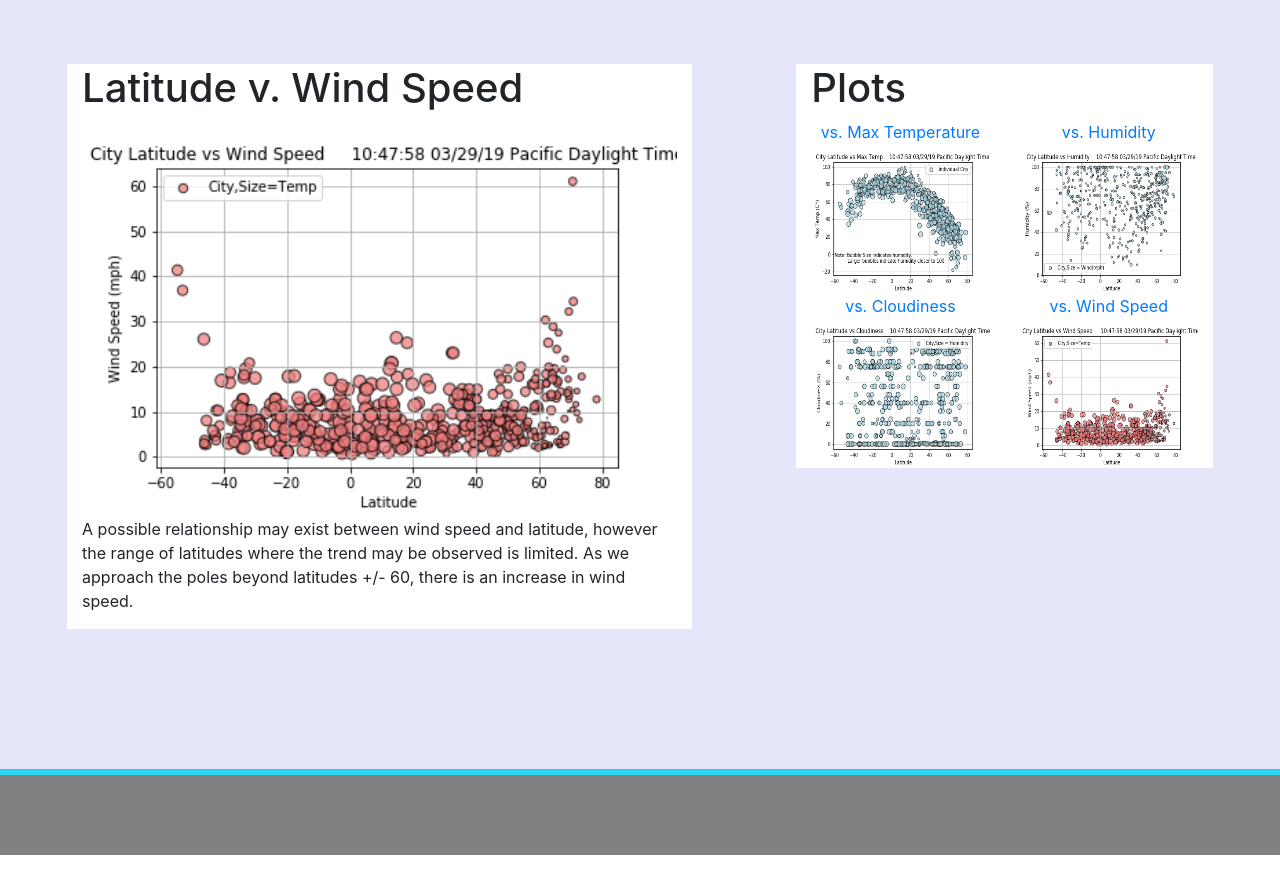
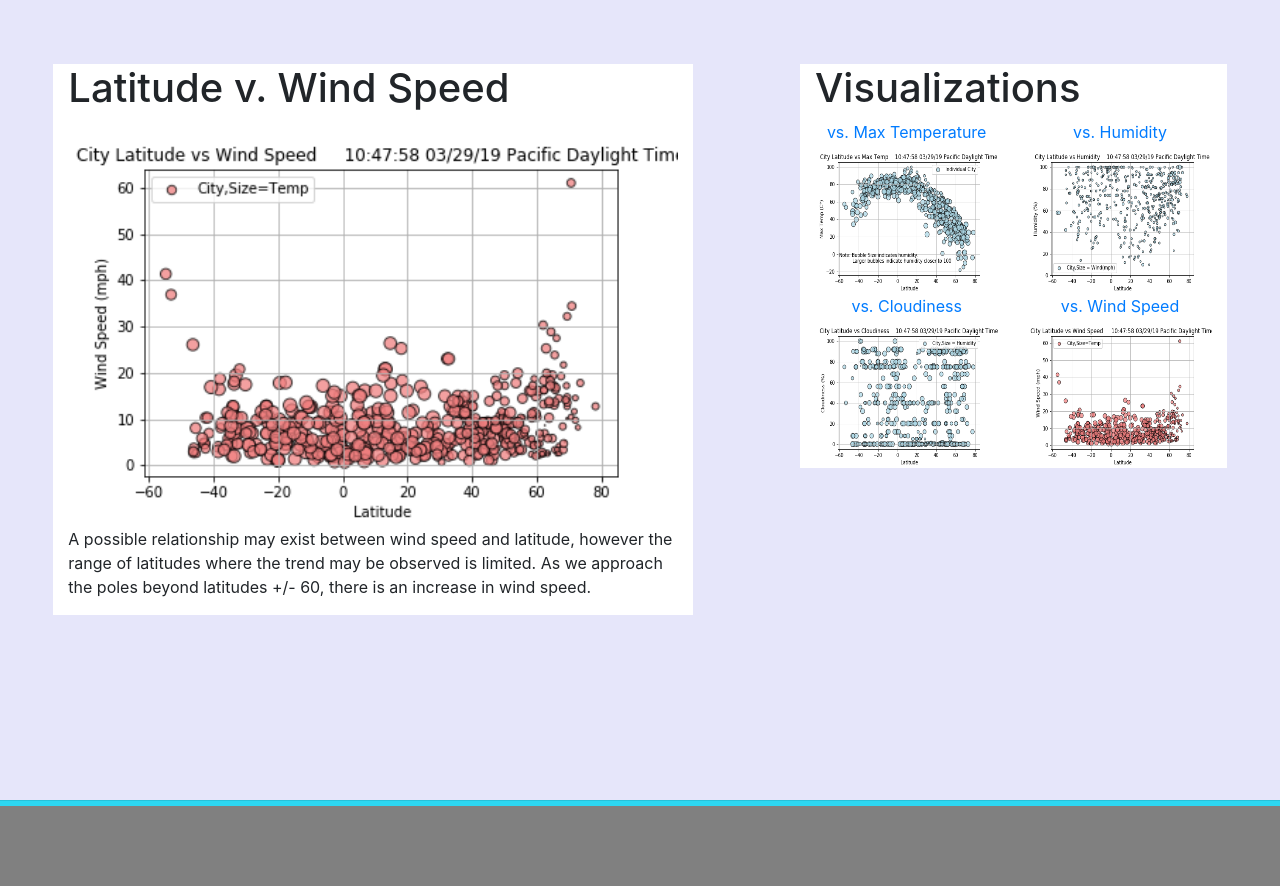
Before and after one commit to oblockton/WeatherData_Dashboard, a PHP site: page /plot_wind_speed.html in a window 1280 px wide. Shown: the part 75-961 px from the top of the page. Before the commit the page ends 930 px from the top, so only its background shows below. Run offline with PHP 8.4, Linux system fonts and the light colour scheme.

Commit message:
adjust sizing,remove main content canvas

```diff
--- a/CSS/style.css
+++ b/CSS/style.css
@@ -110,16 +110,14 @@ body {
 
 #content-row {
 	justify-content: space-around;
+	padding-bottom: 2%;
 
 }
 
 #content-container {
 	/* padding-left: 8.33%; */
 	padding-top: 5%;
-	display: flex;
-	flex-wrap: wrap;
-	flex-direction: row;
-	justify-content: space-around;
+	overflow: auto;
 }
 
 .sidebar-mod {
@@ -147,9 +145,9 @@ body {
 	width: 100%;
 }
 
-.footer-marg {
+/* .footer-marg {
 	margin-top: 11%;
-}
+} */
 
 #footer {
 	height:80px;
@@ -196,6 +194,9 @@ body {
 	max-width: none;
 }
 
+#compare-img {
+	width: 100%;
+}
 
 /* >>>>>>>>>>>>>>>>>>>>>>>>>>>>>>>>>>>>>>>> Data page styling <<<<<<<<<<<<<<<<<<<<<<<<<<<<<<<<<<<<<<<<<<<<<<<<<<<<<<<<<< */
 
@@ -218,7 +219,7 @@ body {
 	overflow: auto;
 }
 
-/* >>>>>>>>>>>>>>>>>>>>>>>>>>>>>>>>>>>>>>>>>> Pplot Page Styling<<<<<<<<<<<<<<<<<<<<<<<<<<<<<<<<<<<<<<<<<<<<<<<<< */
+/* >>>>>>>>>>>>>>>>>>>>>>>>>>>>>>>>>>>>>>>>>> Plot Page Styling<<<<<<<<<<<<<<<<<<<<<<<<<<<<<<<<<<<<<<<<<<<<<<<<< */
 
 #descript img {
 	width: 100%;
--- a/comparisons.html
+++ b/comparisons.html
@@ -33,15 +33,15 @@
               <a class="compare-link" href="plot_temp.html">vs. Max Temperature<img id="compare-img" src="images/Lat_V_Temp.png"></a>
            </div>
            <div class="col-md-6 multi-plot">
-              <a class="compare-link" href="plot_humidity.html">vs. Humidity<img id="compare-img" src="images/Lat_V_Humidity.png" width="432px" height="288px"></a>
+              <a class="compare-link" href="plot_humidity.html">vs. Humidity<img id="compare-img" src="images/Lat_V_Humidity.png"></a>
            </div>
         </div>
         <div class="row center-viz">
            <div class="col-md-6 multi-plot">
-             <a class="compare-link" href="plot_cloudiness.html">vs. Cloudiness<img id="compare-img" src="images/Lat_V_Cloudiness.png" width="432px" height="288px"></a>
+             <a class="compare-link" href="plot_cloudiness.html">vs. Cloudiness<img id="compare-img" src="images/Lat_V_Cloudiness.png"></a>
            </div>
            <div class="col-md-6 multi-plot">
-             <a class="compare-link" href="plot_wind_speed.html">vs. Wind Speed<img id="compare-img" src="images/Lat_V_Windspeed.png" width="432px" height="288px"></a>
+             <a class="compare-link" href="plot_wind_speed.html">vs. Wind Speed<img id="compare-img" src="images/Lat_V_Windspeed.png"></a>
            </div>
        </div>
       </div>
--- a/plot_wind_speed.html
+++ b/plot_wind_speed.html
@@ -4,32 +4,30 @@
     <meta charset="utf-8">
     <meta http-equiv="X-UA-Compatible" content="IE=edge">
     <meta name="viewport" content="width=device-width,initial-scale=1, shrink-to-fit=no">
-    <title>Plot Cloudiness: Weather Dashboard</title>
+    <title>Plot Wind Speed: Weather Dashboard</title>
 
         <!-- Load the page styles.-->
-    <link href="css/bootstrap.min.css" rel="stylesheet">
-    <link href="css/style.css" rel="stylesheet">
+    <link href="CSS/bootstrap.min.css" rel="stylesheet">
+    <link href="CSS/style.css" rel="stylesheet">
     <!-- Load scripts for jQuery and bootstrap's js  -->
-    <script src="js/jquery-3.4.1.min.js"></script>
-    <script src="js/bootstrap.min.js"></script>
+    <script src="JS/jquery-3.4.1.min.js"></script>
+    <script src="JS/bootstrap.min.js"></script>
 
   </head>
   <body>
-
-    <div id="main" class="">
     <div id="header" class="container-fluid">
     </div><!-- /.container-fluid -->
-      <div id="content-canvas" class="container-fluid canvas">
-        <div id="content-container" class="container-fluid">
+    <div id="content-container" class="container-fluid canvas">
+      <div id="content-row" class="row">
         <div class="col-md-6 max-width-del white-backg">
      	      <h1>Latitude v. Wind Speed</h1>
-   		    <img src="images/Lat_V_Windspeed.png" style="width: 100%;"><br>
+     		    <img src="images/Lat_V_Windspeed.png" style="width: 100%;">
      		    <p>A possible relationship may exist between wind speed and latitude, however the range of latitudes where the trend may be observed is limited. As we approach the poles beyond latitudes +/- 60, there is an increase in wind speed.</p>
    	    </div>
    		  <div id="visualizations" class="col-md-4 sidebar-mod sidebar white-backg">
    	        <div class="row">
    	          <div class="col-md-12">
-   	            <h1>Plots</h1>
+   	            <h1>Visualizations</h1>
    	          </div>
    	        </div>
             <div class="row center-viz">
@@ -50,14 +48,10 @@
             </div>
    	     </div>
       </div>
-        <div id="footer-loc" class="footer-marg">
-          <!-- <hr id="footer-hr">
-          <div id="footer" class="">
-          </div> -->
     </div>
+    <div id="footer-loc" class="">
+      <!-- JS appends footer here on each page with <div id="footer-loc"></div> --------->
     </div>
-
-    </div>
-    <script src="js/builder.js"></script>
+    <script src="JS/builder.js"></script>
   </body>
 </html>
```
Also changed, not shown: index.html (+4 -10 lines), plot_cloudiness.html (+11 -17 lines), plot_humidity.html (+11 -17 lines), plot_temp.html (+11 -17 lines). Lines whose indentation alone changed are shown as unchanged.
